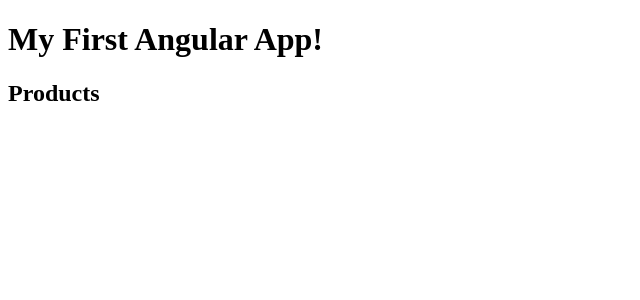
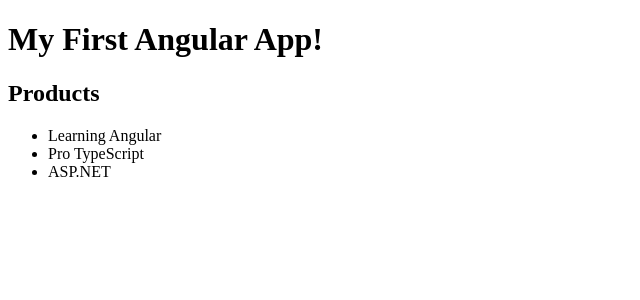
Before and after one commit to caverdude/angular, an Angular app in the folder beginangular/: page / in a window 1280 px wide. Shown: the top 300 px of the page, without its empty margins (0-640 px from the left). Built offline with nearby package versions, Linux system fonts and the light colour scheme.

Commit message:
Angular 9 with TypeScript

```diff
--- a/beginangular/src/app/products.component.ts
+++ b/beginangular/src/app/products.component.ts
@@ -2,8 +2,13 @@
 
 @Component({
   selector: 'products',
-  template:'<h2>Products</h2>'
+  template:`<h2>Products</h2>
+  <ul>
+    <li *ngFor="let product of products">
+      {{product}}
+    </li>
+  </ul>`
 })
 export class ProductsComponent{
-
+  products = ["Learning Angular","Pro TypeScript","ASP.NET"];
 }
```
